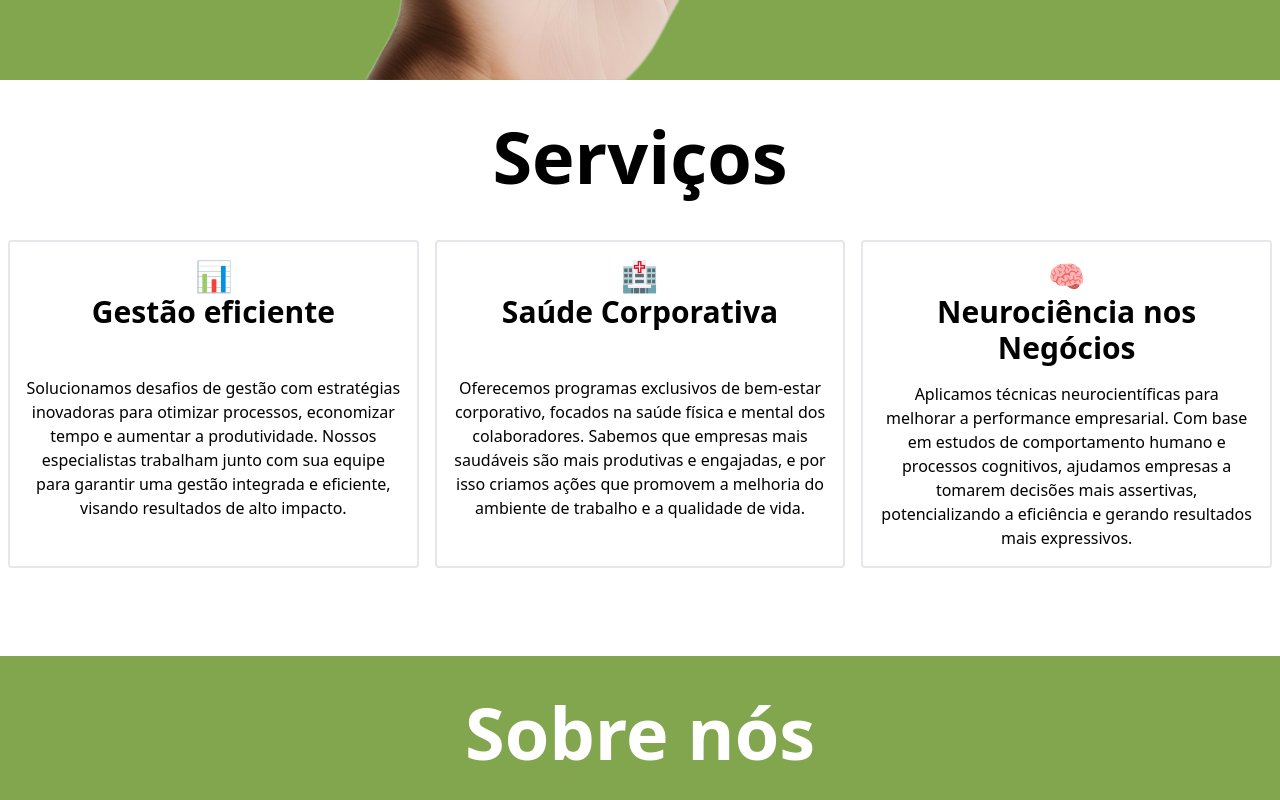
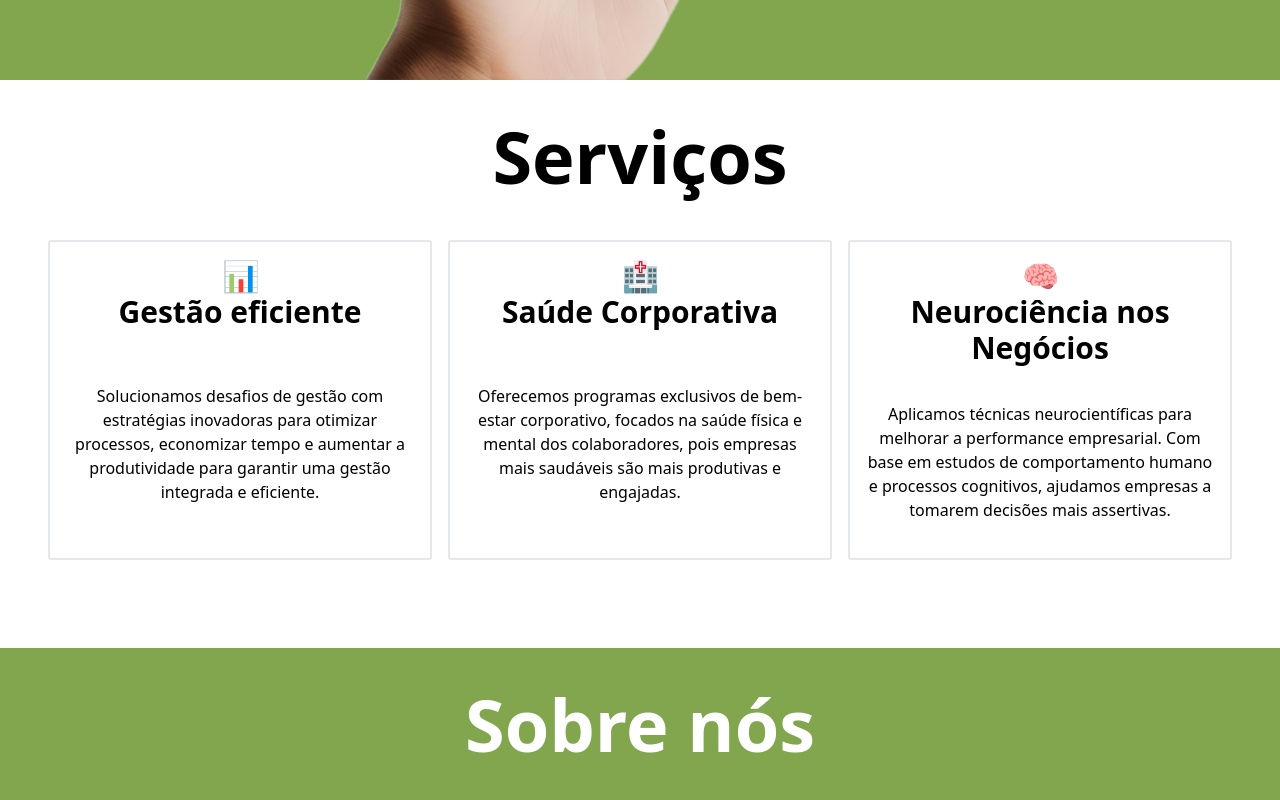
Before and after one commit to RuanEmanuell/wr-consultoria, a Next.js app: page / in a window 1280 px wide. Shown: the part 1513-2313 px from the top of the page. Built offline with nearby package versions, Linux system fonts and the light colour scheme.

Commit message:
(Version 1.0) Fixing services page

```diff
--- a/app/page.tsx
+++ b/app/page.tsx
@@ -92,21 +92,21 @@ export default function Home() {
           </div>
           <div className="h-fit w-full" id="screen-1">
             <h1 className="text-center text-5xl md:text-7xl font-bold py-10">Serviços</h1>
-            <div className="grid grid-cols-2 lg:grid-cols-3 pb-20">
+            <div className="grid grid-cols-2 lg:grid-cols-3 pb-20 mx-2 md:mx-10">
               <section className="border-2 rounded min-h-80 p-4 m-2 flex flex-col align-center">
                 <h4 className="font-semibold text-xl lg:text-3xl text-center">📊</h4>
                 <h4 className="font-semibold text-xl lg:text-3xl text-center mb-4">Gestão eficiente</h4>
-                <p className="my-auto text-center">Solucionamos desafios de gestão com estratégias inovadoras para otimizar processos, economizar tempo e aumentar a produtividade. Nossos especialistas trabalham junto com sua equipe para garantir uma gestão integrada e eficiente, visando resultados de alto impacto.</p>
+                <p className="my-auto text-center">Solucionamos desafios de gestão com estratégias inovadoras para otimizar processos, economizar tempo e aumentar a produtividade para garantir uma gestão integrada e eficiente.</p>
               </section>
               <section className="border-2 rounded min-h-80 p-4 m-2 flex flex-col align-center">
                 <h4 className="font-semibold text-xl lg:text-3xl text-center">🏥</h4>
                 <h4 className="font-semibold text-xl lg:text-3xl text-center mb-4">Saúde Corporativa</h4>
-                <p className="my-auto text-center">Oferecemos programas exclusivos de bem-estar corporativo, focados na saúde física e mental dos colaboradores. Sabemos que empresas mais saudáveis são mais produtivas e engajadas, e por isso criamos ações que promovem a melhoria do ambiente de trabalho e a qualidade de vida.</p>
+                <p className="my-auto text-center">Oferecemos programas exclusivos de bem-estar corporativo, focados na saúde física e mental dos colaboradores, pois empresas mais saudáveis são mais produtivas e engajadas.</p>
               </section>
               <section className="border-2 rounded min-h-80 p-4 m-2 flex flex-col align-center">
                 <h4 className="font-semibold text-xl lg:text-3xl text-center">🧠</h4>
                 <h4 className="font-semibold text-xl lg:text-3xl text-center mb-4">Neurociência nos Negócios</h4>
-                <p className="my-auto text-center">Aplicamos técnicas neurocientíficas para melhorar a performance empresarial. Com base em estudos de comportamento humano e processos cognitivos, ajudamos empresas a tomarem decisões mais assertivas, potencializando a eficiência e gerando resultados mais expressivos.</p>
+                <p className="my-auto text-center">Aplicamos técnicas neurocientíficas para melhorar a performance empresarial. Com base em estudos de comportamento humano e processos cognitivos, ajudamos empresas a tomarem decisões mais assertivas.</p>
               </section>
             </div>
           </div>
```
